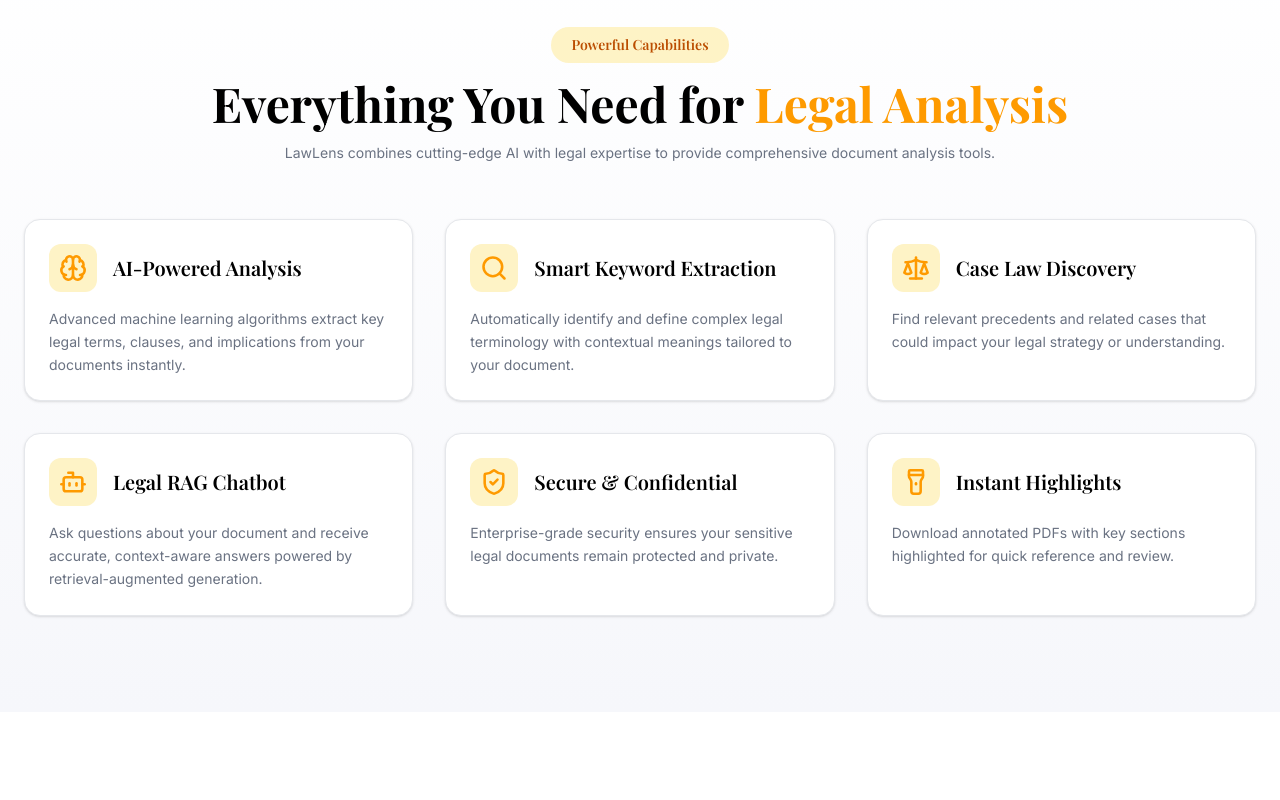
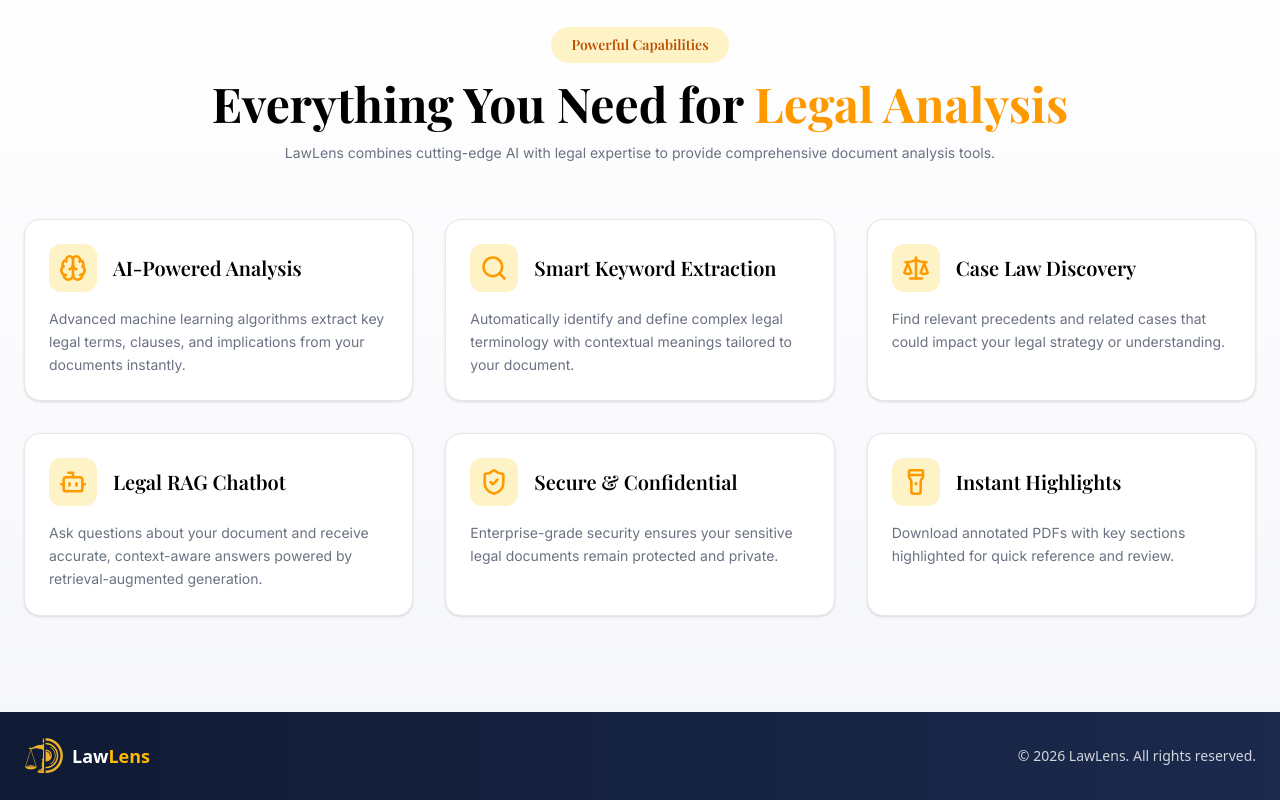
Before and after one commit to Suvanshsehgal/Law-Lens-Frontend, a React (Vite) app in the folder lawlens-frontend/: page / in a window 1280 px wide. Shown: the part 869-1669 px from the top of the page. Before the commit the page ends 1581 px from the top, so only its background shows below. Built offline with nearby package versions, Linux system fonts and the light colour scheme.

Commit message:
Complete footer section

```diff
--- a/lawlens-frontend/src/App.jsx
+++ b/lawlens-frontend/src/App.jsx
@@ -2,12 +2,14 @@
 import HeroSection from './components/HeroSection.jsx'
 import Features from './components/Features.jsx'
 import Navbar from './components/Navbar.jsx'
+import Footer from './components/Footer.jsx'
 function App() {
   return (
     <>
     <Navbar/>
     <HeroSection/>
     <Features/>
+    <Footer/>
     </>
 
   )
--- /dev/null
+++ b/lawlens-frontend/src/components/Footer.jsx
@@ -0,0 +1,30 @@
+import React from "react";
+import logo from "../assets/Logo.png";
+
+function Footer() {
+  return (
+    <footer className="w-full bg-gradient-to-r from-[#0f1b34] to-[#1b294d] py-6">
+      <div className="max-w-7xl mx-auto px-6 flex flex-col md:flex-row items-center justify-between gap-4">
+
+        {/* Left - Logo */}
+        <div className="flex items-center gap-2">
+          <div className="w-10 h-10 rounded-xl overflow-hidden flex items-center justify-center">
+            <img src={logo} alt="LawLens Logo" className="w-full h-full object-contain" />
+          </div>
+
+          <span className="text-white text-lg font-bold">
+            Law<span className="text-amber-400">Lens</span>
+          </span>
+        </div>
+
+        {/* Center - Copyright */}
+        <p className="text-gray-300 text-sm text-center">
+          © 2026 LawLens. All rights reserved.
+        </p>
+
+      </div>
+    </footer>
+  );
+}
+
+export default Footer;
```
